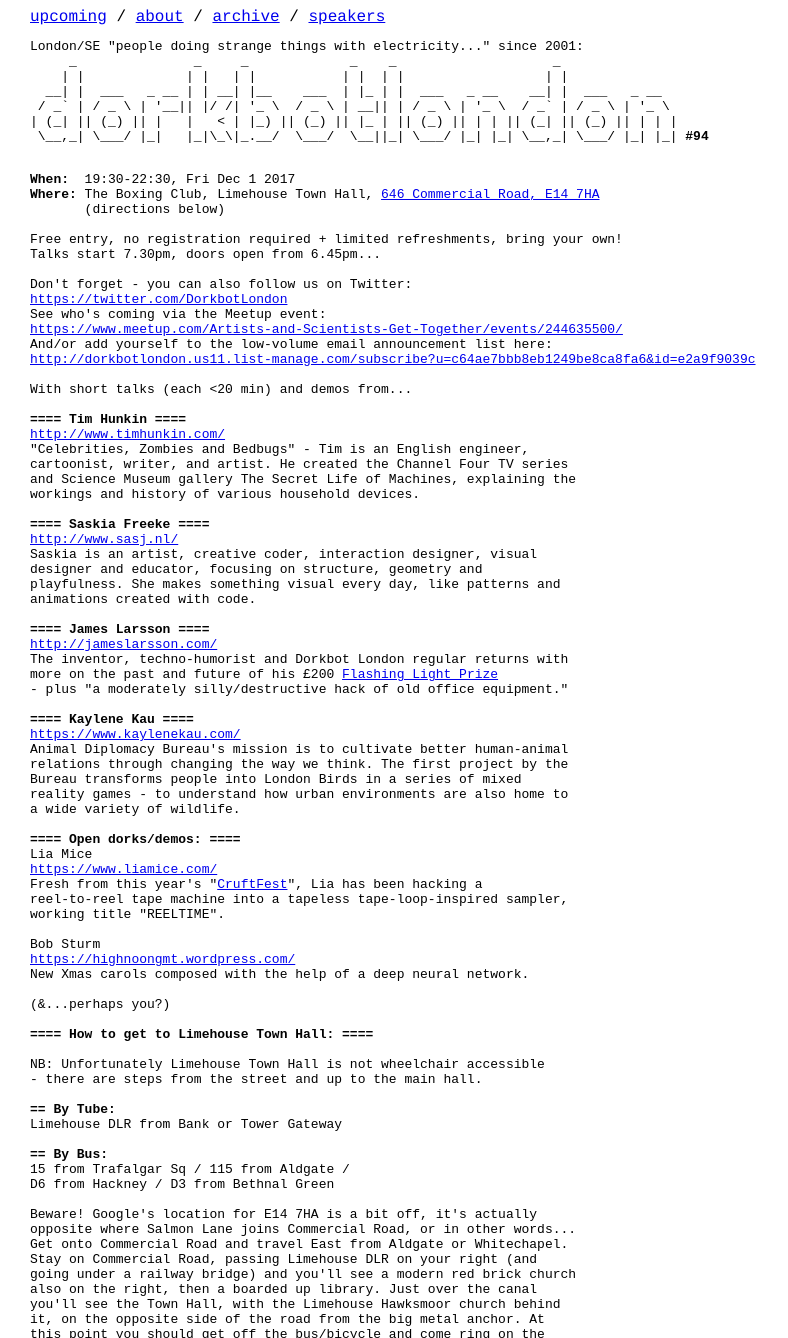
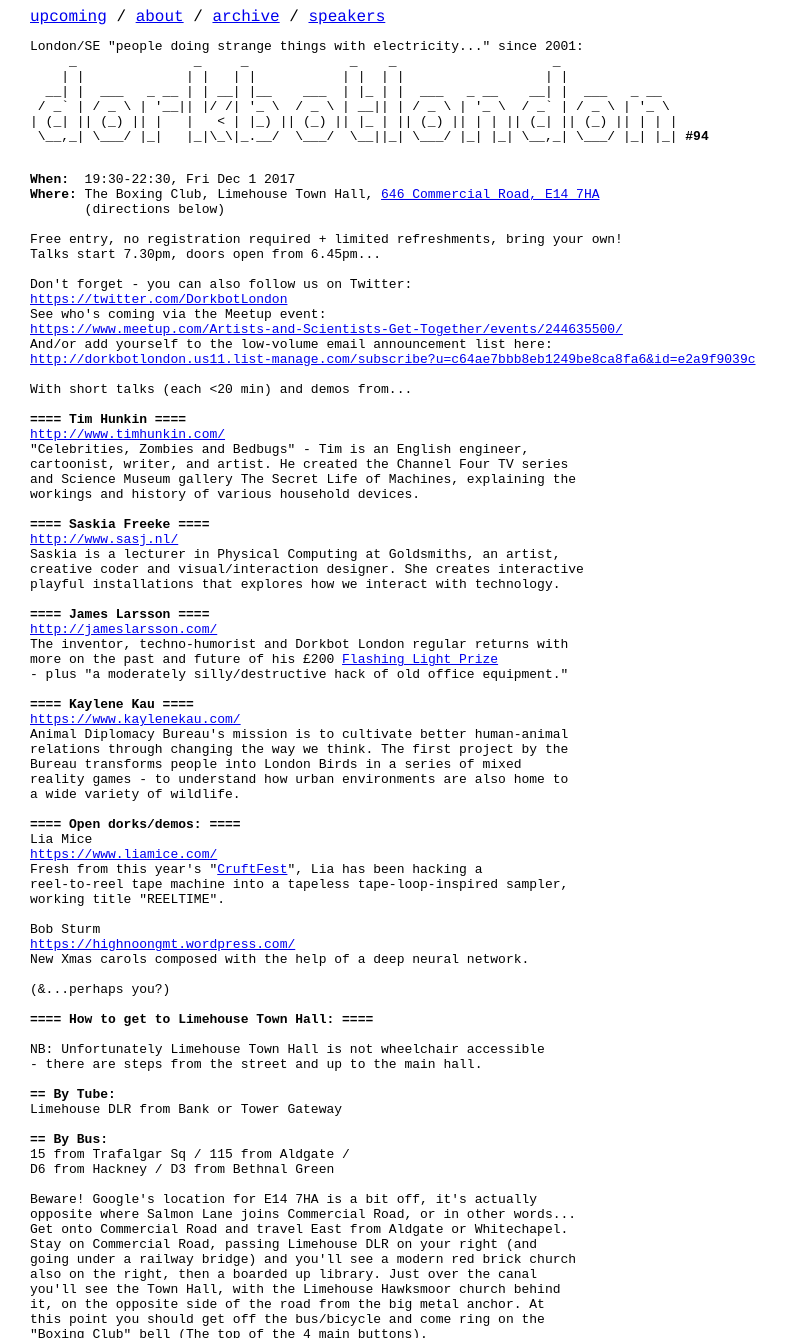
Before and after one commit to dorkbotlondon/dorkbotlondon.github.io, a Jekyll site: the page built from _posts/2017-12-01-94.html, in a window 1280 px wide, cut to the strip 0-1338 px from the top of the page. Shown: the whole strip, without its empty margins (0-788 px from the left). Built offline with Jekyll 4.4.1, drawn with Linux system fonts in a browser that asks for light colours; Markdown is read by kramdown in place of the engine named in the settings; a script that is not in the unit is left out.

Commit message:
Update 2017-12-01-94.html

```diff
--- a/_posts/2017-12-01-94.html
+++ b/_posts/2017-12-01-94.html
@@ -32,10 +32,9 @@
 
 <b>==== Saskia Freeke ====</b>
 <a href="http://www.sasj.nl/">http://www.sasj.nl/</a>
-Saskia is an artist, creative coder, interaction designer, visual
-designer and educator, focusing on structure, geometry and
-playfulness. She makes something visual every day, like patterns and
-animations created with code.
+Saskia is a lecturer in Physical Computing at Goldsmiths, an artist,
+creative coder and visual/interaction designer. She creates interactive
+playful installations that explores how we interact with technology.
 
 <b>==== James Larsson ====</b>
 <a href="http://jameslarsson.com/">http://jameslarsson.com/</a>
```
